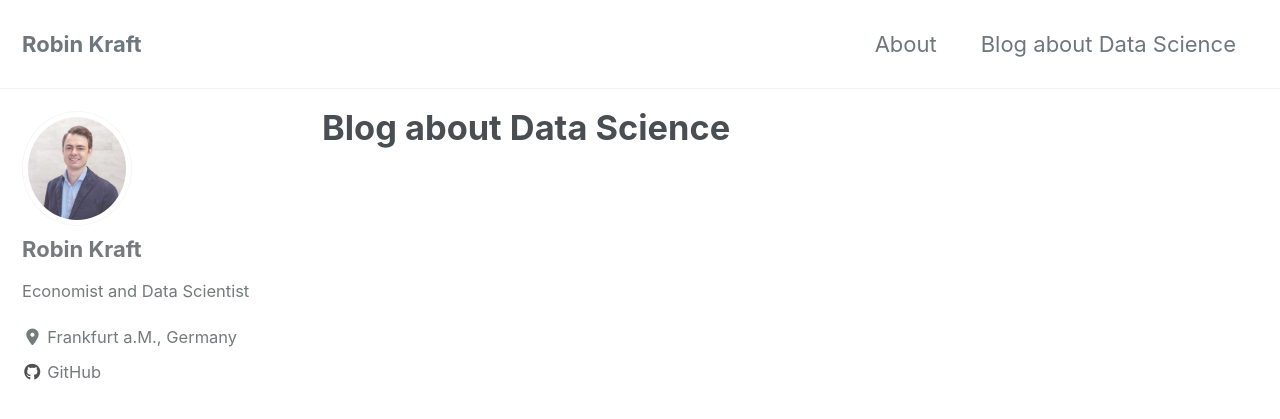
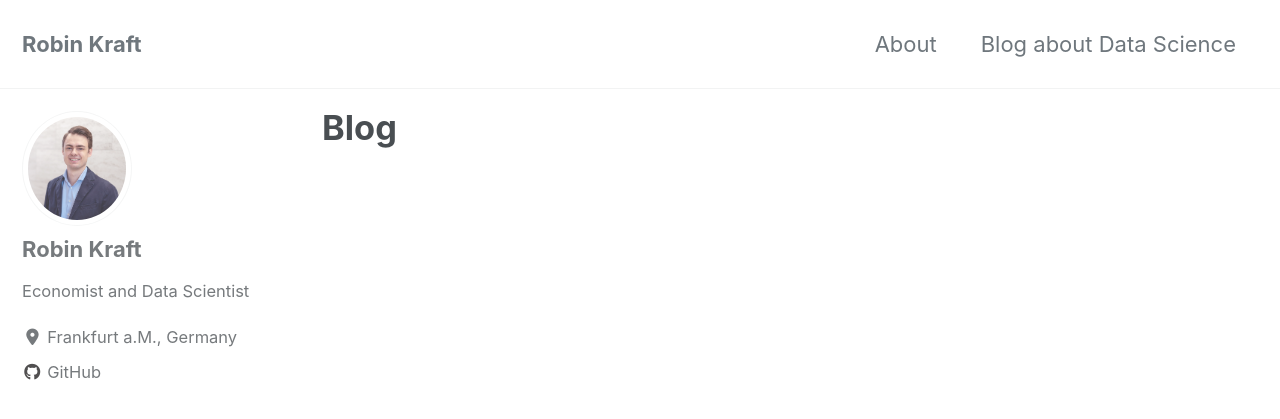
Before and after one commit to rkraft92/robin_kraft92.github.io, a Jekyll site: the page built from _pages/blog_posts.md, in a window 1280 px wide and 900 px high. Shown: the top 419 px of the window. Built offline with Jekyll 4.4.1, drawn with Linux system fonts in a browser that asks for light colours; cached includes are drawn as plain includes; nearby versions of some CDN libraries.

Commit message:
change home layout w/o img

```diff
--- a/_pages/blog_posts.md
+++ b/_pages/blog_posts.md
@@ -1,6 +1,6 @@
 ---
 layout: archive
 permalink: /blog-posts/
-title: "Blog about Data Science"
+title: "Blog"
 author_profile: true
 ---
--- a/index.html
+++ b/index.html
@@ -1,6 +1,4 @@
 ---
 layout: home
 author_profile: true
-header:
-  image: "/images/bio_pic.jpg"
 ---
```
